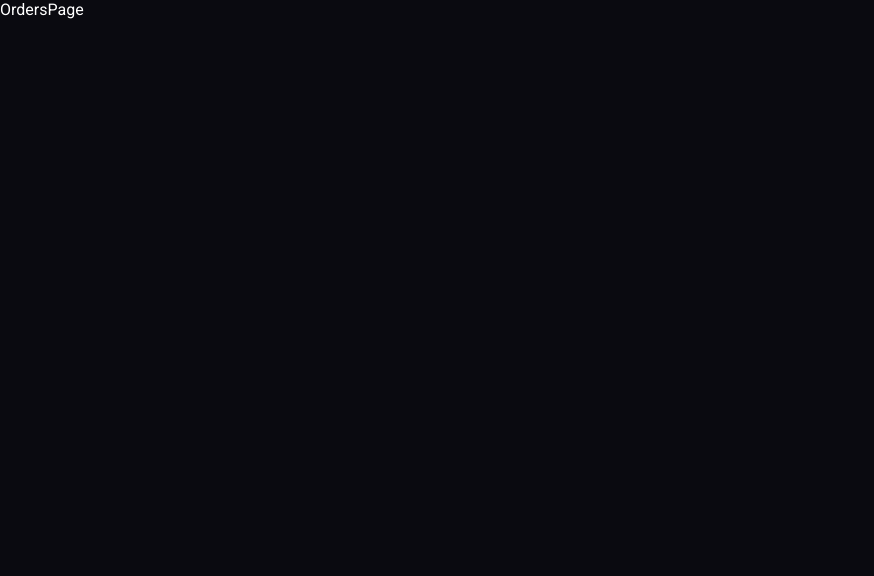
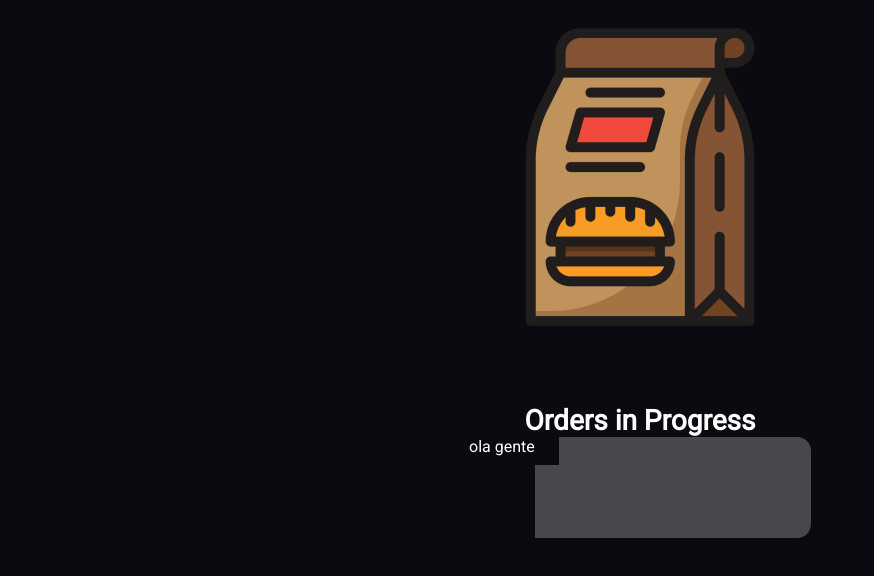
Before and after one commit to pedrohfreitas01/poodript, a React (Vite) app: page /orders in a window 1280 px wide. Shown: the top 576 px of the page, without its empty margins (0-874 px from the left). Built offline with nearby package versions, Linux system fonts and the light colour scheme.

Commit message:
inprogress: Add styling to Orders page

```diff
--- a/src/components/Title/index.jsx
+++ b/src/components/Title/index.jsx
@@ -1,5 +1,4 @@
-import React, { Children } from 'react'
-
+import React from 'react'
 import H1 from './style'
 
 function Title({children}) {   //geting the props from page and saving
--- a/src/pages/Home/index.jsx
+++ b/src/pages/Home/index.jsx
@@ -1,8 +1,6 @@
 import React from 'react'
 
 import homeLogo from '../../assets/homeLogo.png'
-
-
 import { Container,Image,Input,Label } from './style'
 import { H1 } from "../../components/Title/style";
 import ContainerItens from '../../components/ContainerItens';
--- a/src/pages/Orders/index.jsx
+++ b/src/pages/Orders/index.jsx
@@ -1,11 +1,27 @@
 import React from 'react'
 import { useNavigate } from "react-router-dom";
+import { Container, Image,Section, Div, Svg } from './style';
+import orderBag from "../../assets/orderBag.png";
+import ContainerItens from '../../components/ContainerItens';
+import { H1 } from "../../components/Title/style";
+import trash from "../../assets/trash.svg"
 
 
 
 function Orders() {
   return (
-    <div>OrdersPage</div>
+    <Container>
+      <Image src={orderBag} />
+      <ContainerItens>
+        <H1>Orders in Progress</H1>
+        <Section>
+          <Div>
+              ola gente
+          </Div>
+          <Svg><img src={trash} alt="delete"/></Svg>
+        </Section>
+      </ContainerItens>
+    </Container>
   )
 }
 
--- a/src/pages/Orders/style.jsx
+++ b/src/pages/Orders/style.jsx
@@ -1,6 +1,36 @@
 import styled from "styled-components";
 
-export const Divzinha = styled.div`
-    background-color: aliceblue;
-    font-size: 200px;
+export const Container = styled.div`
+    display: flex;
+    flex-direction: column;
+    justify-content: center;
+    align-items: center;
 `
+
+export const Image = styled.img`
+  width: 246px;
+  height: 354px;
+  flex-shrink: 0;
+`;
+
+export const Section = styled.section`
+  display: flex;
+
+
+  border-radius: 14px;
+  background: rgba(255, 255, 255, 0.25);
+  width: 342px;
+  height: 101px;
+  flex-shrink: 0;
+`;
+
+export const Div = styled.div`
+
+`
+
+export const Svg = styled.svg`
+  width: 24px;
+  height: 28px;
+  flex-shrink: 0;
+  display: flex;
+`;
```
